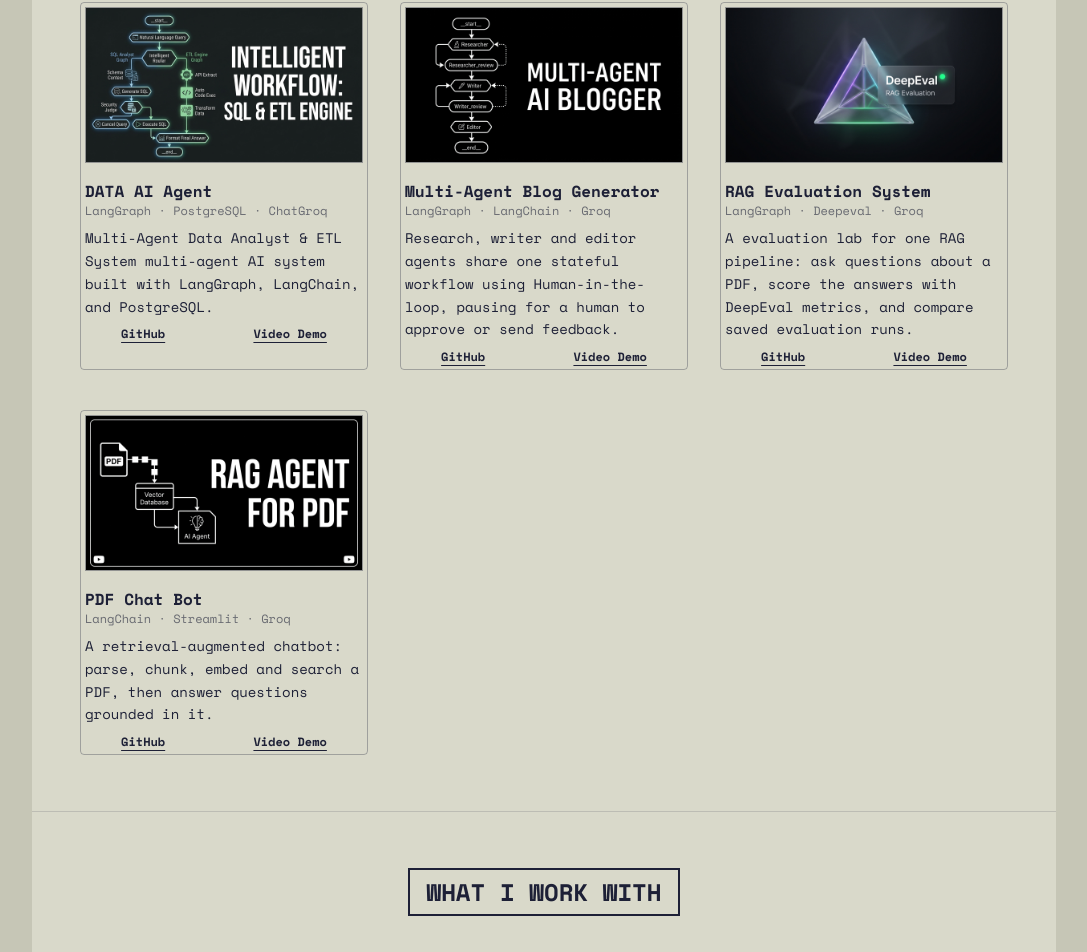
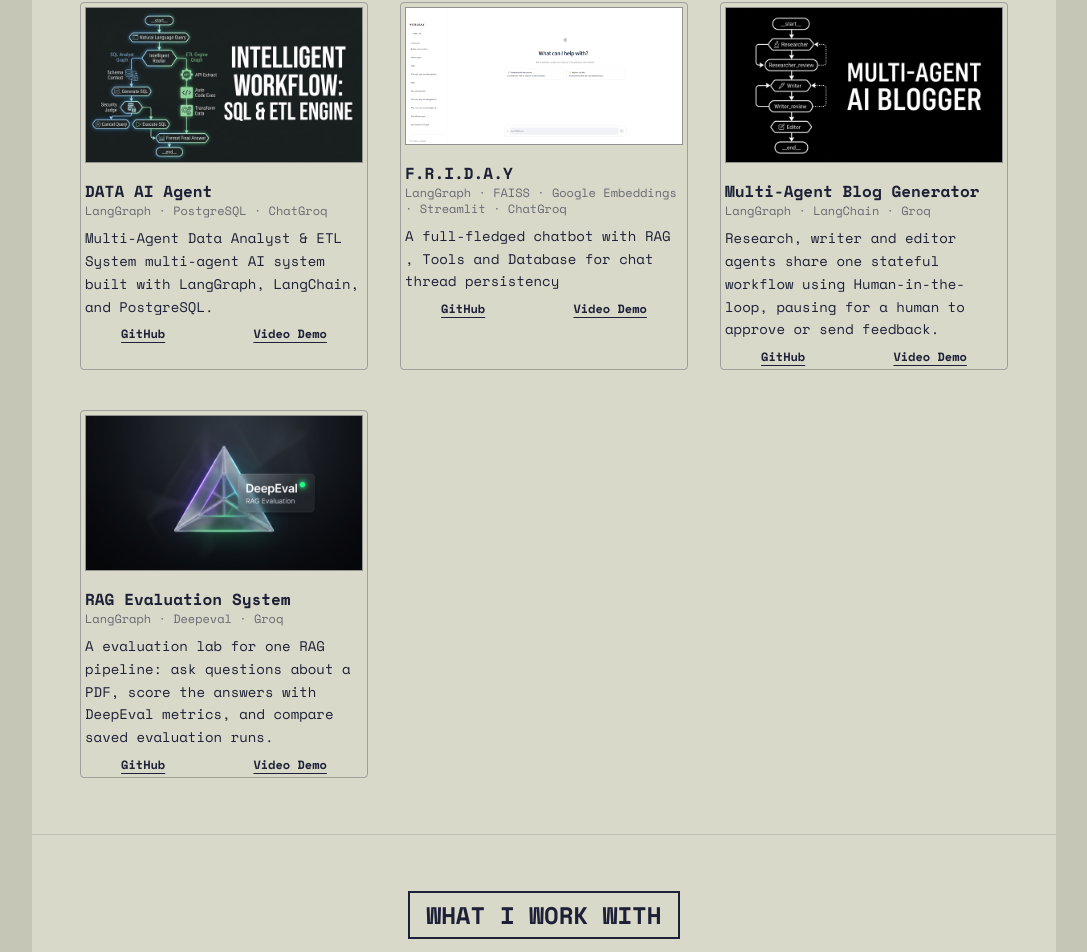
Before and after one commit to iftiarrafi/portfolio-me, a React (Vite) app: page / in a window 1280 px wide. Shown: the part 2009-2961 px from the top of the page, without its empty margins (96-1183 px from the left). Built offline with nearby package versions, Linux system fonts and the light colour scheme.

Commit message:
added new project chatbot

```diff
--- a/src/data/data.js
+++ b/src/data/data.js
@@ -71,6 +71,14 @@ export const projectGroups = [
         video_link: "https://youtu.be/rlc12O6PXl0"
       },
       {
+        name: "F.R.I.D.A.Y",
+        stack: "LangGraph · FAISS · Google Embeddings · Streamlit ·  ChatGroq",
+        thumb: "/projects/chatbot.png",
+        text: "A full-fledged chatbot with RAG , Tools and Database for chat thread persistency",
+        link: "https://github.com/iftiarrafi/F.R.I.D.A.Y",
+        video_link: "https://youtu.be/xmeE2yC3Qz4"
+      },
+      {
         name: "Multi-Agent Blog Generator",
         stack: "LangGraph · LangChain · Groq",
         thumb: "/projects/multi-agent-blogger.jpg",
@@ -85,14 +93,6 @@ export const projectGroups = [
         text: "A evaluation lab for one RAG pipeline: ask questions about a PDF, score the answers with DeepEval metrics, and compare saved evaluation runs.",
         link: "https://github.com/iftiarrafi/Rag-Evaluation-System-with-DeepEval",
         video_link: "https://github.com/iftiarrafi/Rag-Evaluation-System-with-DeepEval"
-      },
-      {
-        name: "PDF Chat Bot",
-        stack: "LangChain · Streamlit · Groq",
-        thumb: "/projects/rag-pdf-chatbot.jpg",
-        text: "A retrieval-augmented chatbot: parse, chunk, embed and search a PDF, then answer questions grounded in it.",
-        link: "https://github.com/iftiarrafi/PDF-RAG-Bot",
-        video_link: "https://youtu.be/c8cNnl3ZWiA"
       },
     ],
   },
```
Also changed, not shown: public/projects/chatbot.png (added).
